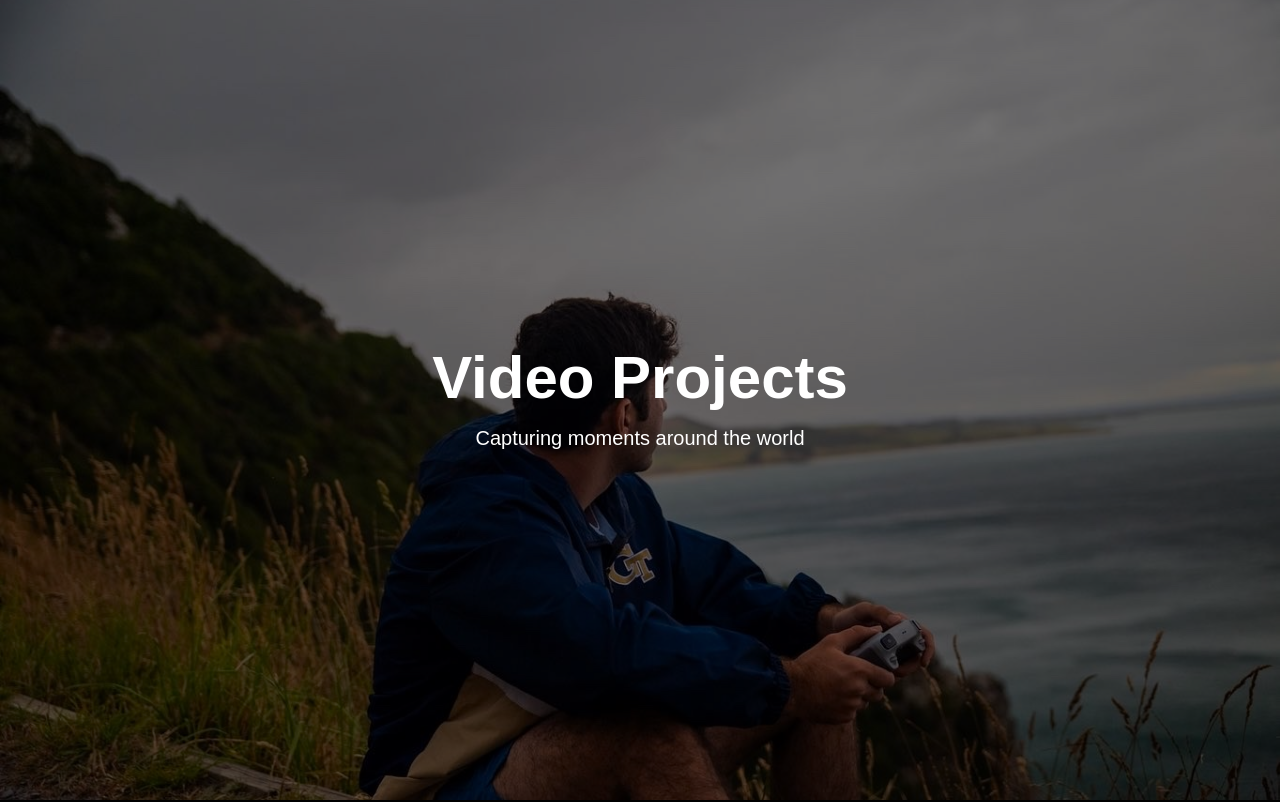
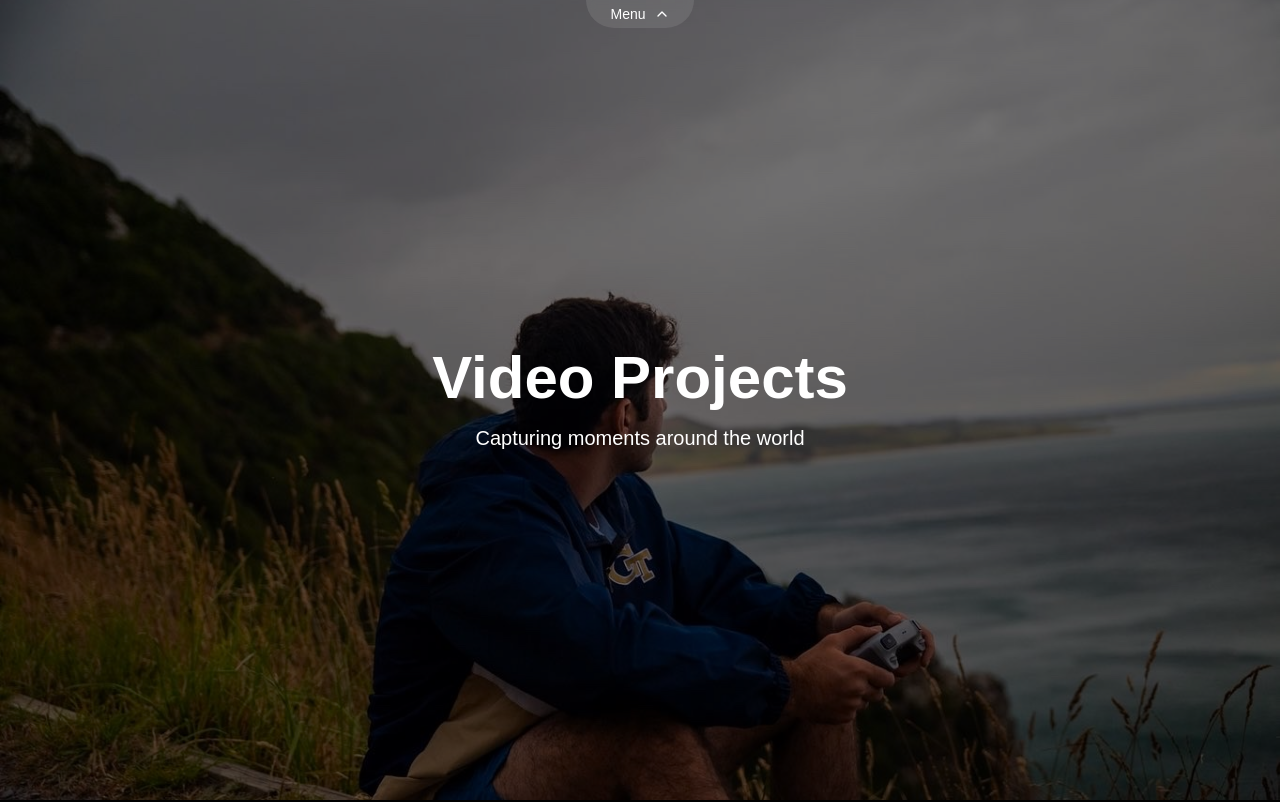
Before and after one commit to MattNeto928/mattneto-portfolio, a Next.js app: page /videos in a window 1280 px wide. Shown: the top 802 px of the page. Built offline with nearby package versions, Linux system fonts and the light colour scheme; a web font is replaced by a local one.

Commit message:
Feature : Added ChevronDown on NavBar

```diff
--- a/src/app/rome/page.tsx
+++ b/src/app/rome/page.tsx
@@ -2,7 +2,6 @@
 
 import React, { useRef } from 'react';
 import { motion, useScroll, useTransform } from 'framer-motion';
-import { Button } from "@/components/ui/button"
 
 interface Section {
   id: string;
@@ -104,9 +103,6 @@ const ProjectSection: React.FC<ProjectSectionProps> = ({ title, description, ima
       <div className="relative z-10 max-w-4xl mx-auto p-8 text-white">
         <h2 className="text-4xl font-bold mb-4">{title}</h2>
         <p className="text-xl mb-6">{description}</p>
-        <Button variant="outline" className="bg-transparent border-white text-white hover:bg-white hover:text-gray-900">
-          Discover More
-        </Button>
       </div>
     </motion.div>
   );
--- a/src/components/Layout.tsx
+++ b/src/components/Layout.tsx
@@ -3,7 +3,7 @@
 import React, { useState, useEffect, useRef } from 'react';
 import { motion, AnimatePresence } from 'framer-motion';
 import { Button } from "@/components/ui/button"
-import { ChevronDown } from 'lucide-react';
+import { ChevronDown, ChevronUp } from 'lucide-react';
 import Link from 'next/link';
 import { usePathname, useRouter } from 'next/navigation';
 
@@ -72,11 +72,11 @@ const projects: Project[] = [
   }
 ];
 
-
 const Layout: React.FC<{ children: React.ReactNode }> = ({ children }) => {
   const [showNav, setShowNav] = useState<boolean>(false);
   const [showProjectsDropdown, setShowProjectsDropdown] = useState<boolean>(false);
   const [showVideosDropdown, setShowVideosDropdown] = useState<boolean>(false);
+  const [isHovering, setIsHovering] = useState<boolean>(false);
   const navRef = useRef<HTMLDivElement>(null);
   const pathname = usePathname();
   const router = useRouter();
@@ -85,8 +85,10 @@ const Layout: React.FC<{ children: React.ReactNode }> = ({ children }) => {
     const handleMouseMove = (event: MouseEvent) => {
       if (event.clientY <= 50 || showProjectsDropdown || showVideosDropdown) {
         setShowNav(true);
+        setIsHovering(true);
       } else if (!showProjectsDropdown && !showVideosDropdown) {
         setShowNav(false);
+        setIsHovering(false);
       }
     };
 
@@ -96,6 +98,7 @@ const Layout: React.FC<{ children: React.ReactNode }> = ({ children }) => {
         setShowVideosDropdown(false);
         if (event.clientY > 50) {
           setShowNav(false);
+          setIsHovering(false);
         }
       }
     };
@@ -158,6 +161,27 @@ const Layout: React.FC<{ children: React.ReactNode }> = ({ children }) => {
 
   return (
     <div className="relative min-h-screen w-screen overflow-x-hidden bg-gray-950 text-white">
+      {/* Fixed container for both nav elements */}
+      <div className="fixed top-0 left-0 right-0 z-20">
+        {/* Nav Indicator */}
+        <motion.div
+          className="absolute top-0 left-0 right-0 flex justify-center items-start"
+          initial={{ opacity: 1, y: 0 }}
+          animate={{
+            opacity: showNav ? 0 : 1,
+            y: isHovering ? -100 : 0
+          }}
+          transition={{
+            duration: 0.3,
+            opacity: { duration: 0.2 }
+          }}
+        >
+          <div className="bg-white bg-opacity-10 backdrop-blur-sm px-6 py-1 rounded-b-full flex items-center gap-2 cursor-pointer">
+            <span className="text-white text-sm">Menu</span>
+            <ChevronUp className="w-4 h-4 text-white" />
+          </div>
+        </motion.div>
+
         {/* Navbar */}
         <AnimatePresence>
           {showNav && (
@@ -167,7 +191,7 @@ const Layout: React.FC<{ children: React.ReactNode }> = ({ children }) => {
               animate={{ y: 0 }}
               exit={{ y: -100 }}
               transition={{ duration: 0.3 }}
-            className="fixed top-0 left-0 right-0 bg-black bg-opacity-70 text-white p-4 z-20"
+              className="w-full bg-black bg-opacity-70 backdrop-blur-sm text-white p-4"
             >
               <ul className="flex justify-center space-x-6 items-center">
                 <li>
@@ -246,6 +270,7 @@ const Layout: React.FC<{ children: React.ReactNode }> = ({ children }) => {
             </motion.nav>
           )}
         </AnimatePresence>
+      </div>
 
       {/* Page Content */}
       {children}
```
Lines whose indentation alone changed are shown as unchanged.
